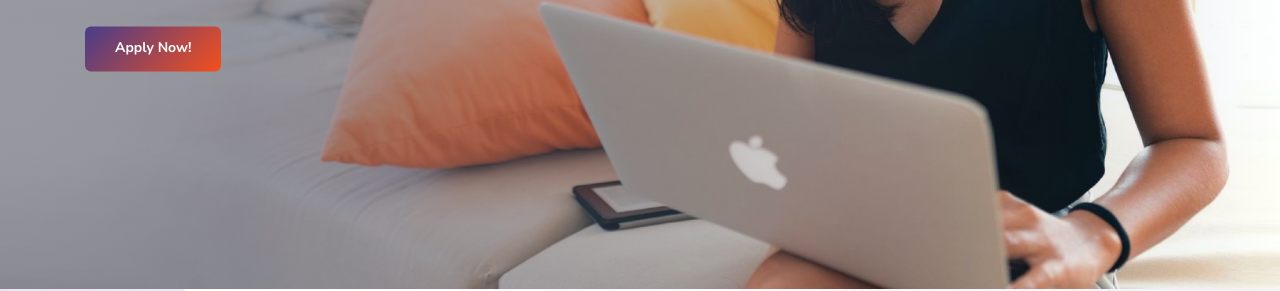
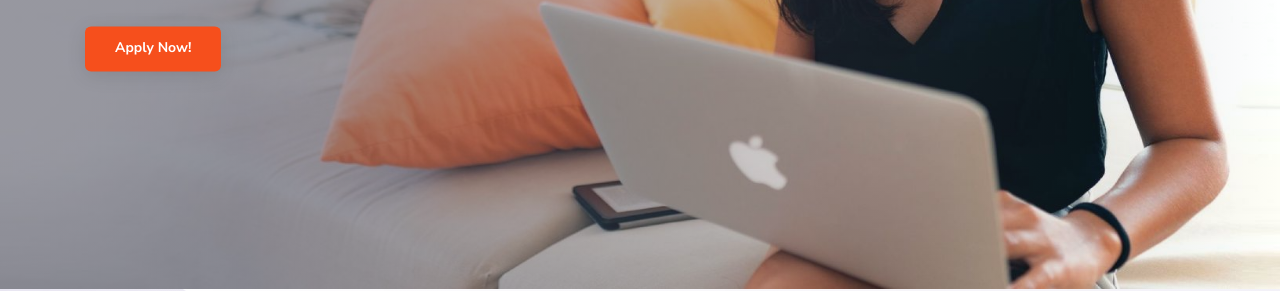
Before and after one commit to kourosh-neyestani/new-html-project, a website: page public/page-cooperation.html in a window 1280 px wide. Shown: the part 511-802 px from the top of the page. Drawn offline with Linux system fonts and the light colour scheme.

Commit message:
Updated buttons

```diff
--- a/public/page-cooperation.html
+++ b/public/page-cooperation.html
@@ -415,7 +415,7 @@
                 <div class="hero-content">
                     <h1 class="text-light">Apply to Teach Anytime.<br />Earn money. Anywhere.</h1>
                     <p>Hold an online language class with your favorite teacher!<br />Find your favorite teacher, choose the class time and start learning the language.</p>
-                    <a href="page-register.html" class="button button-md bg-animation-1">
+                    <a href="page-register.html" class="button button-md button-secondary">
                         <span class="wave-hover"></span>
                         <span class="text text-light">Apply Now!</span>
                     </a>
```
Also changed, not shown: src/page-cooperation.html (+1 -1 lines).
